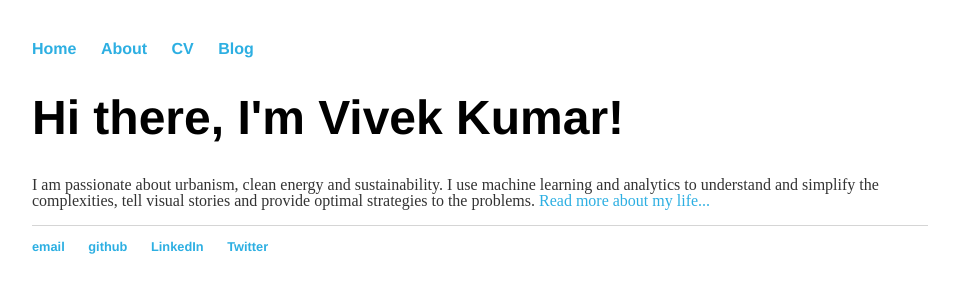
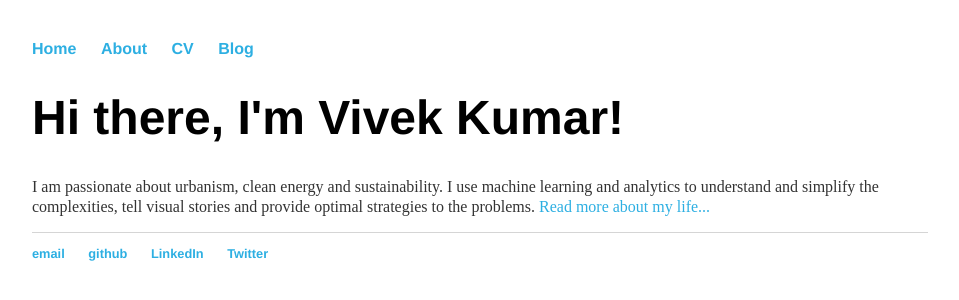
Before and after one commit to vikssai/vikssai.github.io, a Jekyll site: the page index.html, which Jekyll copies as it is, in a window 1280 px wide. Shown: the top 300 px of the page, without its empty margins (160-1119 px from the left). Built offline with Jekyll 4.4.1, drawn with Linux system fonts in a browser that asks for light colours.

Commit message:
body font updates

```diff
--- a/css/main.css
+++ b/css/main.css
@@ -25,7 +25,7 @@ h1 {
 }
 p {
     font-size: 1.0em;
-    line-height: 1.0em;
+    line-height: 1.2em;
     color: #333;
 }
 footer {
```
